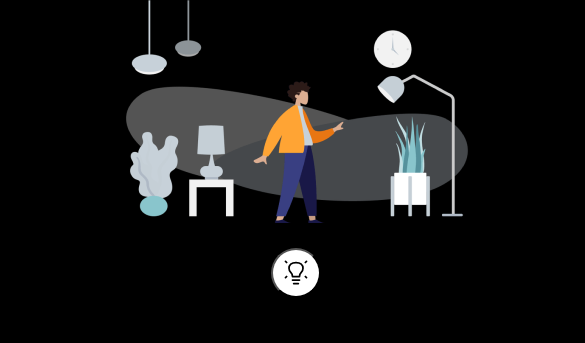
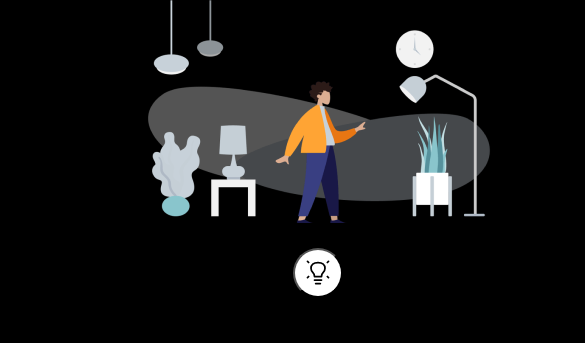
Before and after one commit to hex034/projeto1, a plain HTML site: page index.html in a window 390 px wide. Shown: the top 343 px of the page, 585 px wide, since content can reach past the window. Drawn offline with nearby package versions, Linux system fonts and the light colour scheme; some packages are replaced by stand-ins of ours; a script that the page names is missing.

Commit message:
adjust media queries

```diff
--- a/css/style.css
+++ b/css/style.css
@@ -38,7 +38,7 @@ h1 {
 
 }
 
-#test {
+#click {
 
     width: 50px;
   height: 50px;
@@ -71,6 +71,9 @@ padding: 20px;
 #hero {
     width: 592px;
     margin: 0 auto 72px;
+    max-width: 588px;
+
+  padding: 0 24px;
 }
 
 
--- a/index.html
+++ b/index.html
@@ -9,7 +9,8 @@
     <link href="https://fonts.googleapis.com/css2?family=Inter:wght@100..900&family=Open+Sans:ital,wght@0,300..800;1,300..800&display=swap" rel="stylesheet">
     <link rel="stylesheet" href="./css/style.css">
 </head>
-<body >
+<body oncontextmenu='return false;' onkeydown='return false;' onmousedown='return false;' ondragstart='return false' onselectstart='return false' style='-moz-user-select: none; cursor: default;'>
+
 
 
 
@@ -20,7 +21,7 @@
 
         <img src="img/img.png"
         alt="Desenho de uma pessoa em uma sala com móveis"/>
-        <div id="test">
+        <div id="click">
             <button  id="button" onclick="botao()"></button>
         </div>
 
@@ -46,6 +47,7 @@
     alt="bolinhas laranjas no lateral inferior direito">
 
     <script src="js/script.js"></script>
+    <script src="js/script2.js"></script>
     <script src="https://cdn.jsdelivr.net/npm/sweetalert2@11"></script>
 </body>
 </html>
--- a/js/script.js
+++ b/js/script.js
@@ -5,10 +5,8 @@ function botao() {
     html.classList.toggle('root')
 
     if (html.classList.contains("white")) {
-        // se tiver light mode, adicionar a imagem light
         Swal.fire("Modo Claro!");
       } else {
-        // se tiver sem light mode, manter a imagem normal
         Swal.fire("Modo Escuro!");
       }
 }
```
